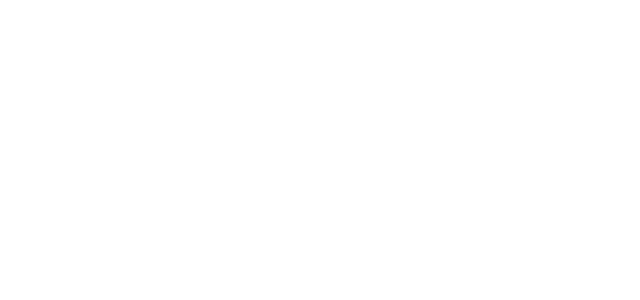
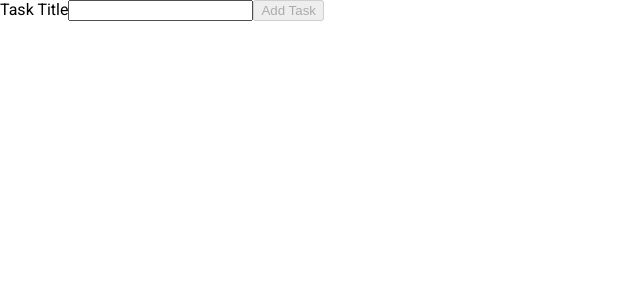
Before and after one commit to marianoelsztain/get-things-done, an Angular app in the folder get-things-done/: page / in a window 1280 px wide. Shown: the top 300 px of the page, without its empty margins (0-640 px from the left). Built offline with nearby package versions, Linux system fonts and the light colour scheme.

Commit message:
feat(add-task): simple add task component

```diff
--- a/get-things-done/src/app/app.component.html
+++ b/get-things-done/src/app/app.component.html
@@ -1 +1,4 @@
+<app-add-task></app-add-task>
+<app-task-list></app-task-list>
+
 <router-outlet></router-outlet>
--- a/get-things-done/src/app/app.module.ts
+++ b/get-things-done/src/app/app.module.ts
@@ -7,6 +7,7 @@
 import { TaskComponent } from './components/task/task.component';
 import { AddTaskComponent } from './components/add-task/add-task.component';
 import { BrowserAnimationsModule } from '@angular/platform-browser/animations';
+import { ReactiveFormsModule } from '@angular/forms';
 
 @NgModule({
   declarations: [
@@ -18,7 +19,8 @@
   imports: [
     BrowserModule,
     AppRoutingModule,
-    BrowserAnimationsModule
+    BrowserAnimationsModule,
+    ReactiveFormsModule,
   ],
   providers: [],
   bootstrap: [AppComponent]
--- a/get-things-done/src/app/components/add-task/add-task.component.html
+++ b/get-things-done/src/app/components/add-task/add-task.component.html
@@ -1 +1,5 @@
-<p>add-task works!</p>
+<div>
+  <label for="task-title">Task Title</label>
+  <input [formControl]="taskTitle" id="task-title" type="text">
+  <button [disabled]="isAddTaskDisabled()" (click)="onAddTaskClick()">Add Task</button>
+</div>
--- a/get-things-done/src/app/components/add-task/add-task.component.ts
+++ b/get-things-done/src/app/components/add-task/add-task.component.ts
@@ -1,4 +1,7 @@
 import { Component, OnInit } from '@angular/core';
+import { TaskManagementService } from '../../services/task-management.service';
+import { FormControl } from '@angular/forms';
+import { map } from 'rxjs/operators'
 
 @Component({
   selector: 'app-add-task',
@@ -6,10 +9,22 @@
   styleUrls: ['./add-task.component.scss']
 })
 export class AddTaskComponent implements OnInit {
+  taskTitle = new FormControl('')
 
-  constructor() { }
+  constructor(
+    private _service: TaskManagementService,
+  ) { }
 
   ngOnInit(): void {
   }
 
+  onAddTaskClick() {
+    this._service.addTask(this.taskTitle.value);
+    this.taskTitle.reset();
+  }
+
+  isAddTaskDisabled() {
+    return !this.taskTitle.value;
+  }
+
 }
--- a/get-things-done/src/app/components/task/task.component.html
+++ b/get-things-done/src/app/components/task/task.component.html
@@ -1,4 +1,4 @@
 <div>
-  <input formControlName="completedControl" type="checkbox" id="task-done"/>
+  <input [formControl]="completedControl" type="checkbox" (click)="onTaskCheckClick()" id="task-done"/>
   <label for="task-done">{{ task.title }}</label>
 </div>
--- a/get-things-done/src/app/models/task.ts
+++ b/get-things-done/src/app/models/task.ts
@@ -1,4 +1,5 @@
 export interface Task {
+  id: number;
   title: string;
   description: string;
   completed: boolean;
```
